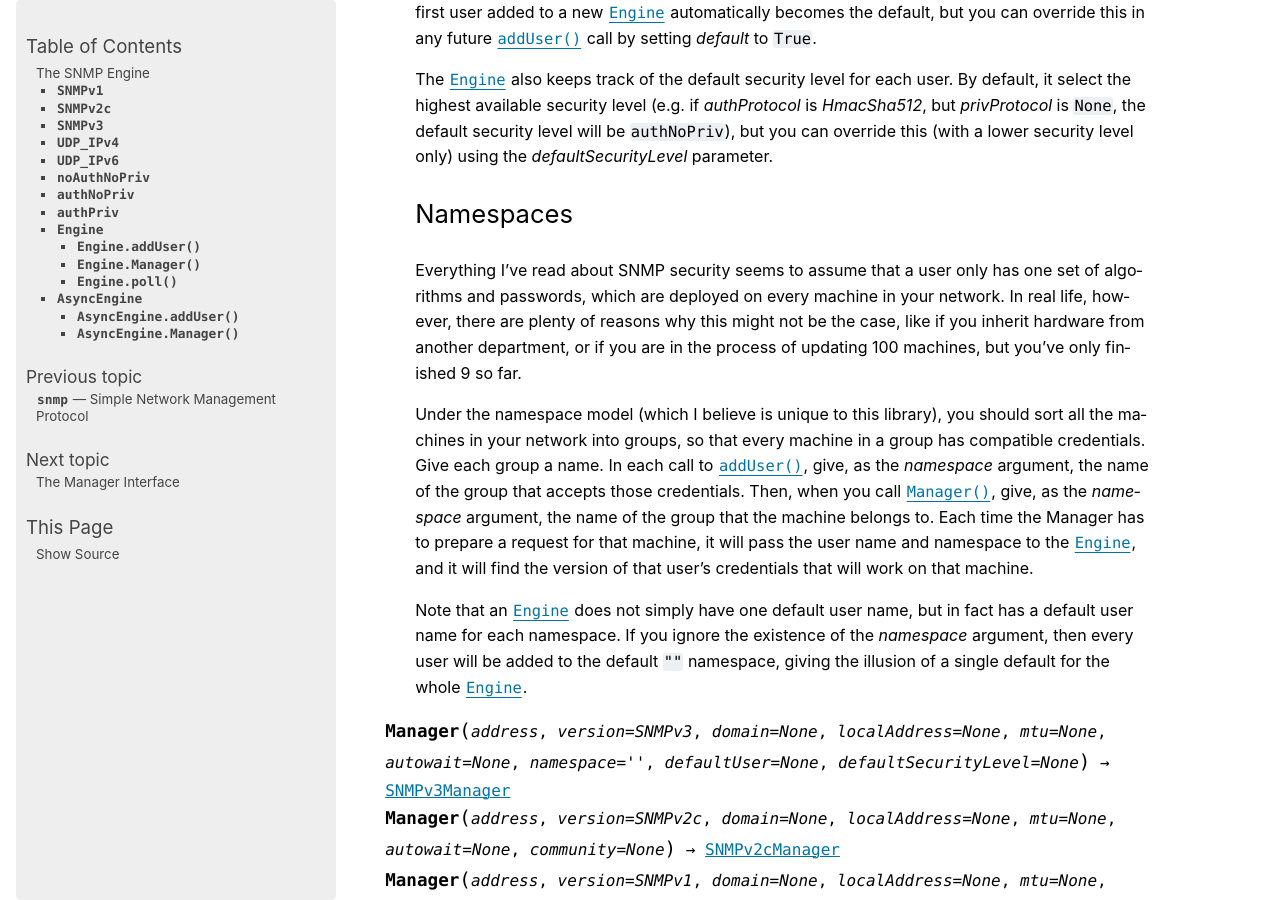
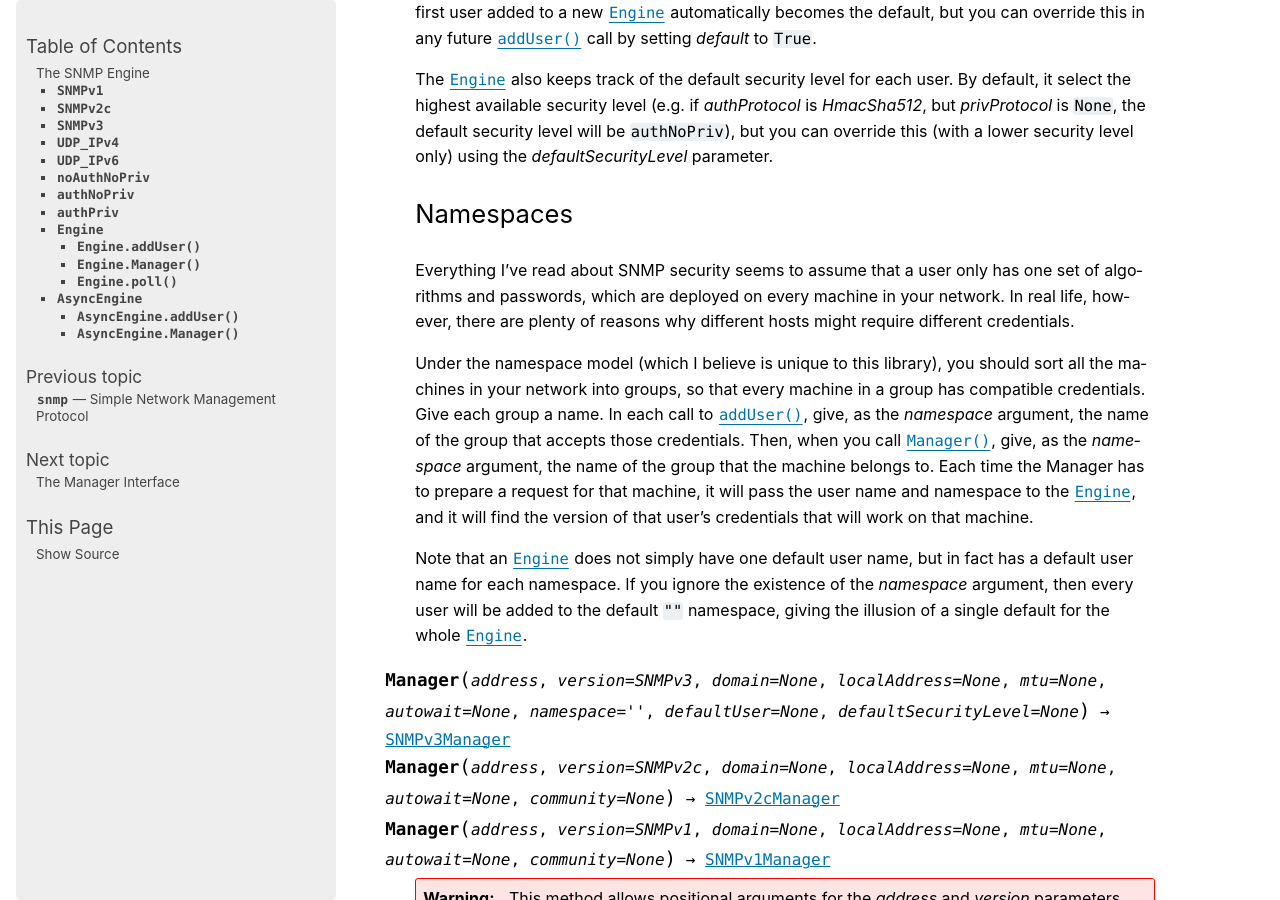
Before and after one commit to charlestolley/python-snmp, a Sphinx documentation site: the page built from docs/source/engine.rst, in a window 1280 px wide and 900 px high, scrolled down 2657 px. Built offline with Sphinx 7.4.7, drawn with Linux system fonts in a browser that asks for light colours.

Commit message:
Documentation tweak

```diff
--- a/docs/source/engine.rst
+++ b/docs/source/engine.rst
@@ -136,7 +136,7 @@ It's difficult to give a good definition for the term "SNMP Engine." The importa
       Namespaces
       ----------
 
-      Everything I've read about SNMP security seems to assume that a user only has one set of algorithms and passwords, which are deployed on every machine in your network. In real life, however, there are plenty of reasons why this might not be the case, like if you inherit hardware from another department, or if you are in the process of updating 100 machines, but you've only finished 9 so far.
+      Everything I've read about SNMP security seems to assume that a user only has one set of algorithms and passwords, which are deployed on every machine in your network. In real life, however, there are plenty of reasons why different hosts might require different credentials.
 
       Under the namespace model (which I believe is unique to this library), you should sort all the machines in your network into groups, so that every machine in a group has compatible credentials. Give each group a name. In each call to :meth:`addUser`, give, as the `namespace` argument, the name of the group that accepts those credentials. Then, when you call :meth:`Manager`, give, as the `namespace` argument, the name of the group that the machine belongs to. Each time the Manager has to prepare a request for that machine, it will pass the user name and namespace to the :class:`Engine`, and it will find the version of that user's credentials that will work on that machine.
 
```
